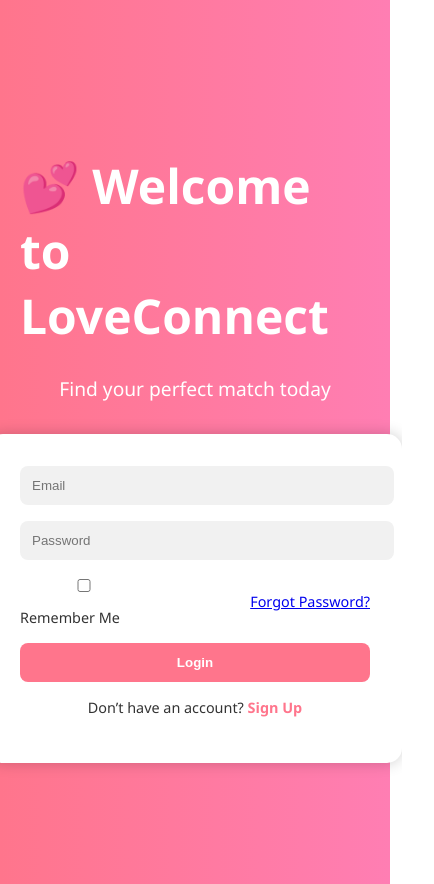
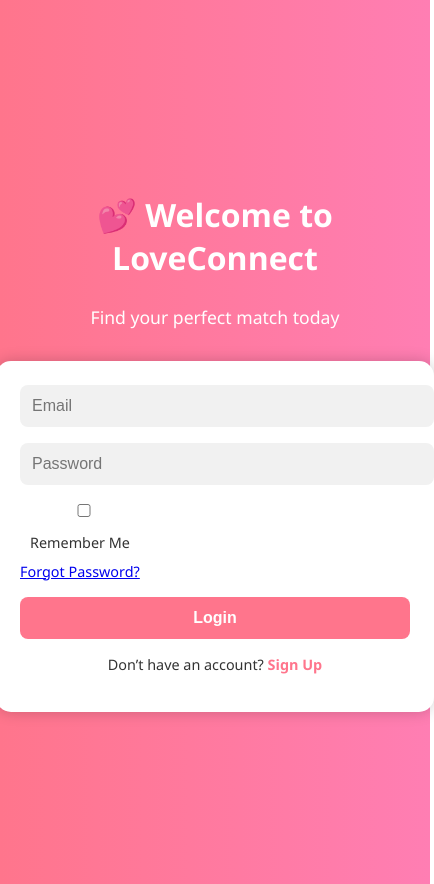
Before and after one commit to Ivy-Njeri/react, a React (Create React App) app: page / in a window 390 px wide. Shown: the whole page, 434 px wide, since content can reach past the window. Built offline with nearby package versions, Linux system fonts and the light colour scheme.

Commit message:
Added new changes to the website

```diff
--- a/src/pages/LoginPage.css
+++ b/src/pages/LoginPage.css
@@ -8,15 +8,17 @@
   color: #fff;
   font-family: 'Segoe UI', sans-serif;
   padding: 20px;
+  text-align: center;
+  width: 100%;
 }
 
 .login-title {
-  font-size: 3rem;
+  font-size: 2.5rem;
   margin-bottom: 0.5rem;
 }
 
 .login-subtitle {
-  font-size: 1.2rem;
+  font-size: 1.1rem;
   margin-bottom: 2rem;
 }
 
@@ -24,7 +26,7 @@
   background: white;
   padding: 2rem;
   border-radius: 15px;
-  box-shadow: 0 0 15px rgba(0,0,0,0.2);
+  box-shadow: 0 0 15px rgba(0, 0, 0, 0.2);
   color: #333;
   width: 100%;
   max-width: 400px;
@@ -45,6 +47,8 @@
   align-items: center;
   font-size: 0.9rem;
   margin-bottom: 1rem;
+  flex-wrap: wrap;
+  gap: 10px;
 }
 
 .login-form button {
@@ -74,8 +78,24 @@
   text-decoration: none;
   font-weight: bold;
 }
-.login-container{
-    max-width: 400px;
-    margin: auto;
-    padding: 20px;
+
+/* 💡 Mobile responsiveness */
+@media (max-width: 480px) {
+  .login-title {
+    font-size: 2rem;
+  }
+
+  .login-form {
+    padding: 1.5rem;
+  }
+
+  .login-form input,
+  .login-form button {
+    font-size: 1rem;
+  }
+
+  .login-options {
+    flex-direction: column;
+    align-items: flex-start;
+  }
 }
```
